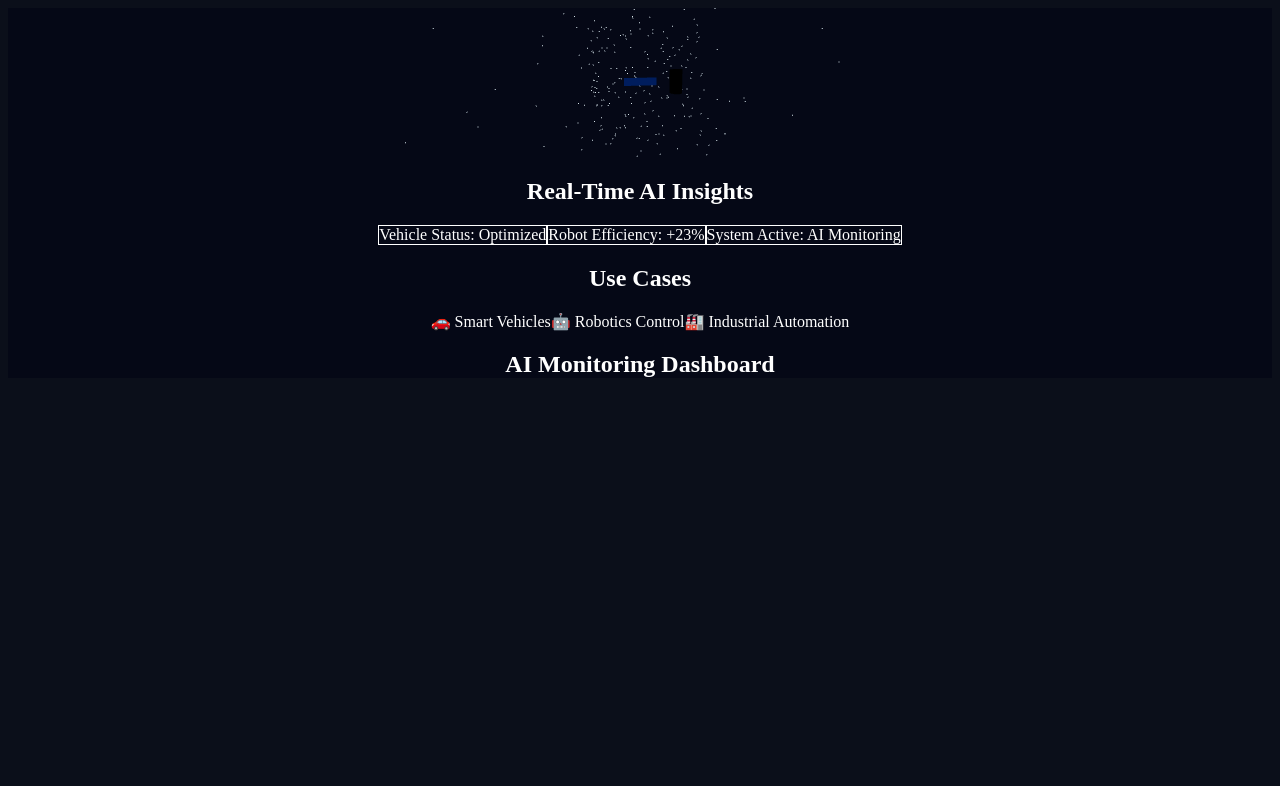
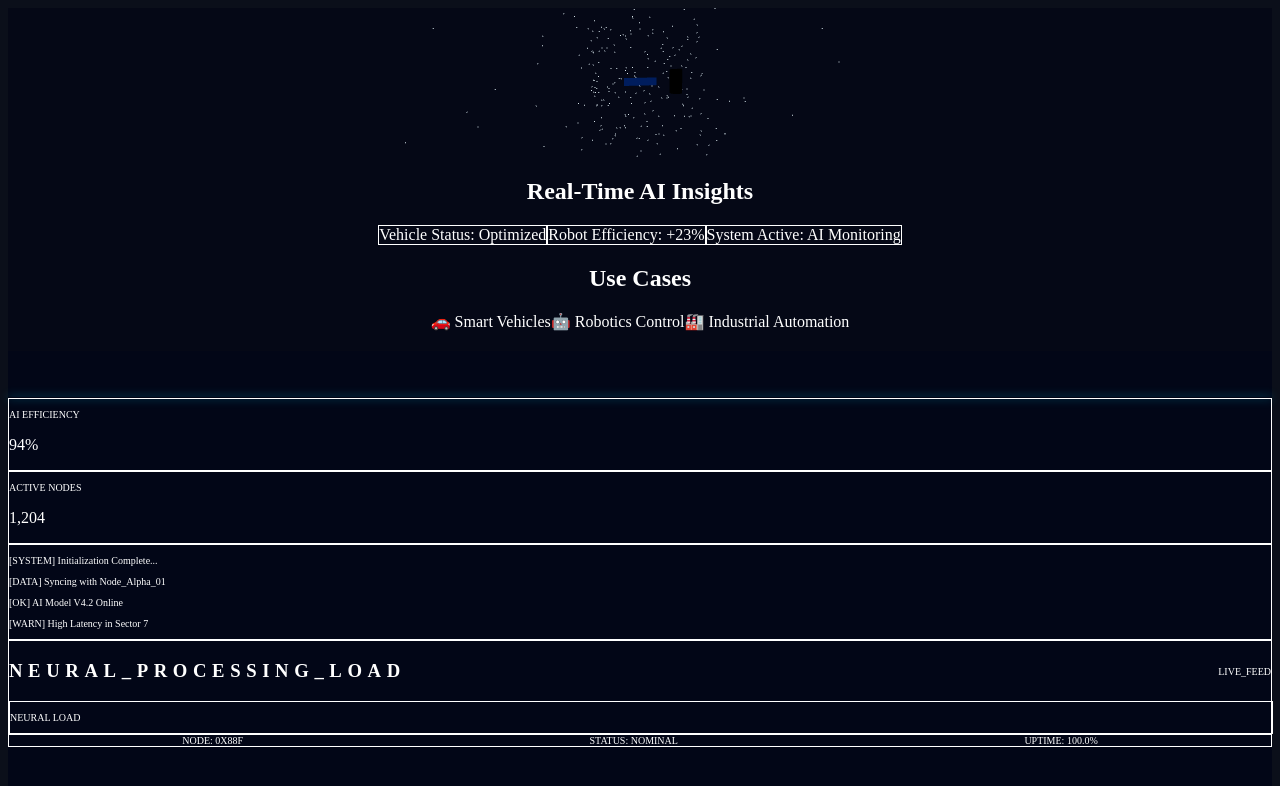
Before and after one commit to rahatali555/ai-automation-ui, a React (Vite) app: page / in a window 1280 px wide. Shown: the top 786 px of the page. Built offline with nearby package versions, Linux system fonts and the light colour scheme.

Commit message:
just build a bsic one

```diff
--- a/package.json
+++ b/package.json
@@ -12,8 +12,11 @@
   "dependencies": {
     "@react-three/drei": "^10.7.7",
     "@react-three/fiber": "^9.5.0",
+    "framer-motion": "^12.38.0",
+    "lucide-react": "^0.577.0",
     "react": "^19.2.4",
     "react-dom": "^19.2.4",
+    "recharts": "^3.8.0",
     "three": "^0.183.2"
   },
   "devDependencies": {
--- a/src/App.jsx
+++ b/src/App.jsx
@@ -1,7 +1,7 @@
 import Hero from "./components/Hero";
 import Cards from "./components/Cards";
 import { UseCases } from "./components/Cards";
-import Dashboard from "./components/Dashboard";
+import Dashboard from "./components/dashboard/index";
 
 export default function App() {
   return (
--- a/src/components/Dashboard.jsx
+++ /dev/null
@@ -1,13 +0,0 @@
-export default function Dashboard() {
-  return (
-    <div className="py-20 text-center text-white">
-      <h2 className="text-3xl mb-10">AI Monitoring Dashboard</h2>
-
-      <div className="max-w-4xl mx-auto bg-white/5 p-6 rounded-xl backdrop-blur">
-        <div className="h-3 bg-primary mb-4 animate-pulse"></div>
-        <div className="h-3 bg-primary mb-4 w-3/4"></div>
-        <div className="h-3 bg-primary w-1/2"></div>
-      </div>
-    </div>
-  );
-}
--- /dev/null
+++ b/src/components/dashboard/PerformanceChart.jsx
@@ -0,0 +1,17 @@
+import { AreaChart, Area, ResponsiveContainer, YAxis, Tooltip } from 'recharts';
+
+const data = [{ v: 30 }, { v: 45 }, { v: 35 }, { v: 60 }, { v: 55 }, { v: 70 }];
+
+export default function Performance() {
+  return (
+    <div className="h-48 w-full bg-white/5 p-4 rounded-xl border border-white/10">
+      <p className="text-[10px] uppercase tracking-widest text-cyan-400 mb-2">Neural Load</p>
+      <ResponsiveContainer width="100%" height="100%">
+        <AreaChart data={data}>
+          <Area type="monotone" dataKey="v" stroke="#00d4ff" fill="rgba(0, 212, 255, 0.1)" />
+          <Tooltip contentStyle={{ display: 'none' }} />
+        </AreaChart>
+      </ResponsiveContainer>
+    </div>
+  );
+}
--- /dev/null
+++ b/src/components/dashboard/StatsGrid.jsx
@@ -0,0 +1,16 @@
+export default function StatsGrid() {
+  const stats = [
+    { label: "AI Efficiency", val: "94%", color: "text-emerald-400" },
+    { label: "Active Nodes", val: "1,204", color: "text-cyan-400" }
+  ];
+  return (
+    <div className="grid gap-4">
+      {stats.map((s, i) => (
+        <div key={i} className="p-4 bg-white/5 border border-white/10 rounded-xl">
+          <p className="text-[10px] text-gray-500 uppercase">{s.label}</p>
+          <p className={`text-2xl font-bold ${s.color}`}>{s.val}</p>
+        </div>
+      ))}
+    </div>
+  );
+}
--- /dev/null
+++ b/src/components/dashboard/SystemStatus.jsx
@@ -0,0 +1,10 @@
+export default function SystemStatus() {
+  return (
+    <div className="p-4 bg-black/40 border border-white/10 rounded-xl font-mono text-[10px] h-32 overflow-hidden">
+      <p className="text-cyan-500">[SYSTEM] Initialization Complete...</p>
+      <p className="text-gray-500">[DATA] Syncing with Node_Alpha_01</p>
+      <p className="text-emerald-500">[OK] AI Model V4.2 Online</p>
+      <p className="text-amber-500 animate-pulse">[WARN] High Latency in Sector 7</p>
+    </div>
+  );
+}
--- /dev/null
+++ b/src/components/dashboard/index.jsx
@@ -0,0 +1,48 @@
+import PerformanceChart from "./PerformanceChart";
+import StatsGrid from "./StatsGrid";
+import SystemStatus from "./SystemStatus";
+
+export default function Dashboard() {
+  return (
+    <section className="min-h-screen bg-[#020617] p-8 text-white">
+      {/* Header */}
+      <div className="mb-12 text-center">
+        <h2 className="text-4xl font-bold tracking-tighter bg-gradient-to-r from-cyan-400 to-blue-500 bg-clip-text text-transparent italic">
+          AI COMMAND CENTER
+        </h2>
+        <div className="h-[1px] w-64 bg-cyan-500/30 mx-auto mt-2 shadow-[0_0_10px_#00d4ff]" />
+      </div>
+
+      {/* Main Grid Layout */}
+      <div className="max-w-7xl mx-auto grid grid-cols-1 lg:grid-cols-12 gap-6 items-start">
+
+        {/* Left Column (Stats & Logs) - Takes 4/12 columns */}
+        <div className="lg:col-span-4 flex flex-col gap-6">
+          <StatsGrid />
+          <SystemStatus />
+        </div>
+
+        {/* Right Column (Graph) - Takes 8/12 columns */}
+        <div className="lg:col-span-8 bg-white/5 border border-white/10 rounded-3xl p-8 backdrop-blur-xl shadow-2xl">
+           <div className="flex justify-between items-center mb-10">
+              <h3 className="text-xs uppercase tracking-[0.3em] text-cyan-400 font-mono font-bold">
+                Neural_Processing_Load
+              </h3>
+              <div className="flex items-center gap-2">
+                <span className="w-2 h-2 bg-cyan-500 rounded-full animate-ping" />
+                <span className="text-[10px] text-cyan-500 font-mono">LIVE_FEED</span>
+              </div>
+           </div>
+
+           <PerformanceChart />
+
+           <div className="mt-10 pt-6 border-t border-white/5 flex justify-around text-[10px] font-mono text-gray-500 uppercase tracking-widest">
+             <span>Node: 0x88F</span>
+             <span>Status: Nominal</span>
+             <span>Uptime: 100.0%</span>
+           </div>
+        </div>
+      </div>
+    </section>
+  );
+}
```
Also changed, not shown: 1 other file (tests, documents, lock files or other folders).
